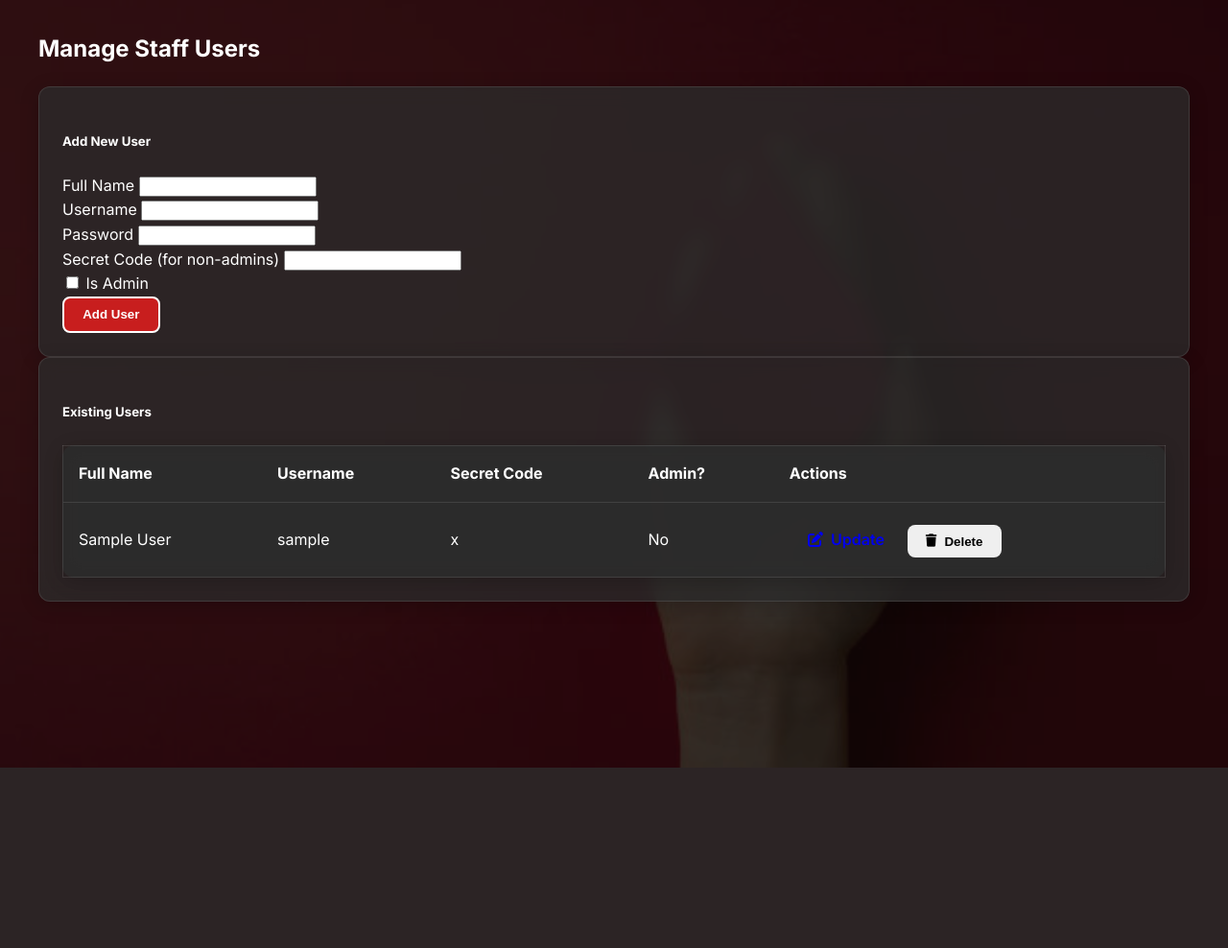
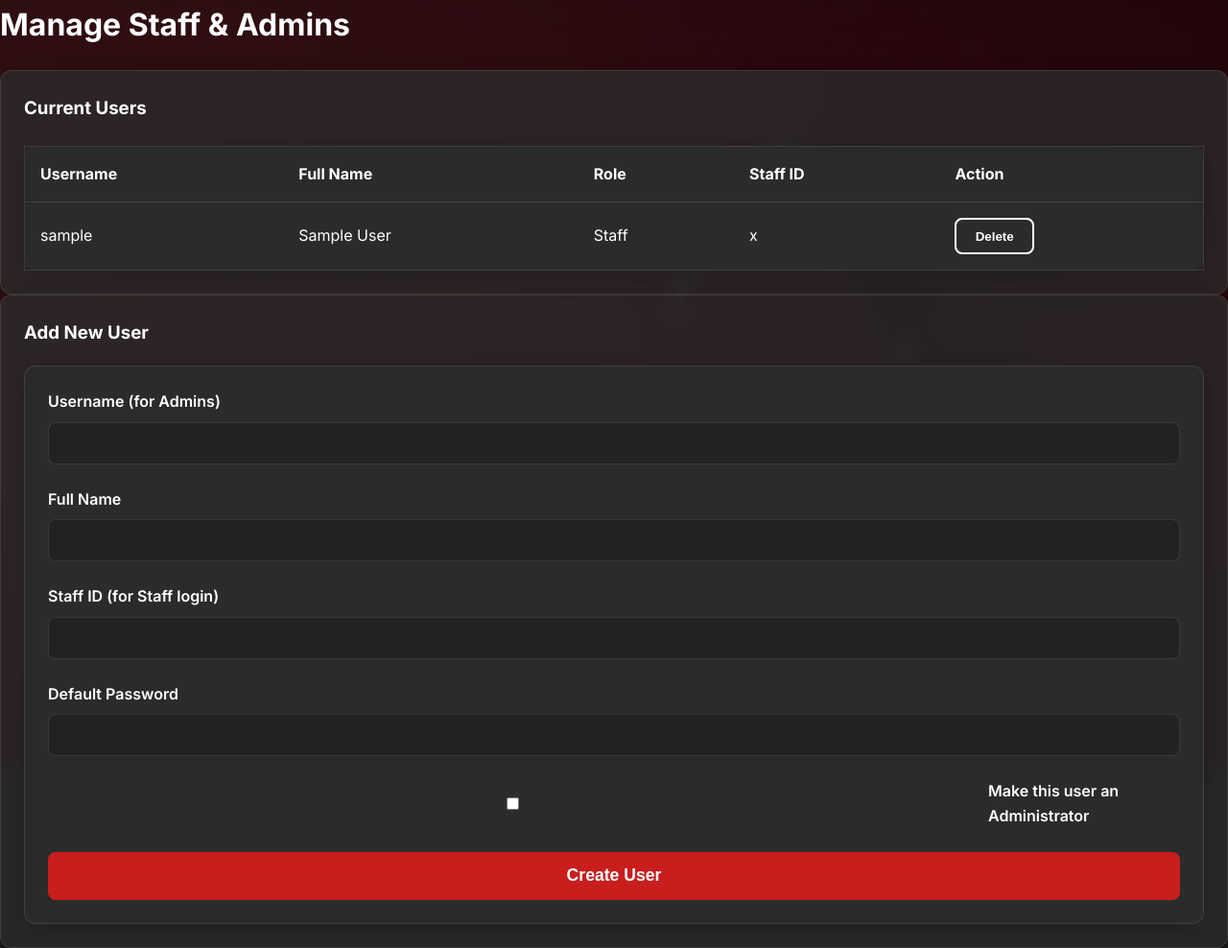
Before and after one commit to shinep750/bloodlink-webapp, a Flask app: template templates/admin_users.html in a window 1280 px wide. Shown: the whole page at 96% size. Before the commit the page ends 800 px from the top, so only its background shows below. Run offline with Flask 2, Linux system fonts and the light colour scheme; the template is opened without the code that fills it: most values are stand-ins (such as "Sample title", 1, 10 or a date in 2020); some libraries are stand-ins or nearby versions.

Commit message:
Update admin_users.html

```diff
--- a/templates/admin_users.html
+++ b/templates/admin_users.html
@@ -1,76 +1,64 @@
-{% extends "base.html" %}
+{% extends 'base.html' %}
+
 {% block content %}
-<div class="container mt-4">
-    <h2>Manage Staff Users</h2>
-
-    <!-- Add User Form -->
-    <div class="card mb-4">
-        <div class="card-body">
-            <h5 class="card-title">Add New User</h5>
-            <form action="{{ url_for('add_user') }}" method="POST">
-                <div class="mb-3">
-                    <label>Full Name</label>
-                    <input type="text" name="full_name" class="form-control" required>
-                </div>
-                <div class="mb-3">
-                    <label>Username</label>
-                    <input type="text" name="username" class="form-control" required>
-                </div>
-                <div class="mb-3">
-                    <label>Password</label>
-                    <input type="password" name="password" class="form-control" required>
-                </div>
-                <div class="mb-3">
-                    <label>Secret Code (for non-admins)</label>
-                    <input type="text" name="secret_code" class="form-control">
-                </div>
-                <div class="form-check mb-3">
-                    <input class="form-check-input" type="checkbox" name="is_admin">
-                    <label class="form-check-label">Is Admin</label>
-                </div>
-                <button type="submit" class="btn btn-primary">Add User</button>
-            </form>
-        </div>
-    </div>
-
-    <!-- Staff Users Table -->
-    <div class="card">
-        <div class="card-body">
-            <h5 class="card-title">Existing Users</h5>
-            <table class="table table-striped">
+    <h1>Manage Staff & Admins</h1>
+    <div class="admin-grid">
+        <div class="card">
+            <h3>Current Users</h3>
+            <table>
                 <thead>
                     <tr>
+                        <th>Username</th>
                         <th>Full Name</th>
-                        <th>Username</th>
-                        <th>Secret Code</th>
-                        <th>Admin?</th>
-                        <th>Actions</th>
+                        <th>Role</th>
+                        <th>Staff ID</th>
+                        <th>Action</th>
                     </tr>
                 </thead>
                 <tbody>
-                    {% for staff in staff_list %}
+                    {% for user in staff_list %}
                     <tr>
-                        <td>{{ staff.full_name }}</td>
-                        <td>{{ staff.username }}</td>
-                        <td>{{ staff.secret_code if staff.secret_code else '-' }}</td>
-                        <td>{{ "Yes" if staff.is_admin else "No" }}</td>
+                        <td>{{ user.username }}</td>
+                        <td>{{ user.full_name }}</td>
+                        <td>{% if user.is_admin %}Admin{% else %}Staff{% endif %}</td>
+                        <td>{{ user.secret_code if user.secret_code else 'N/A' }}</td>
                         <td>
-                            <!-- Update Button -->
-                            <a href="{{ url_for('edit_user', staff_id=staff.staff_id) }}" class="btn btn-warning btn-sm">
-                                <i class="fa fa-edit"></i> Update
-                            </a>
-                            <!-- Delete Button -->
-                            <form action="{{ url_for('delete_user', staff_id=staff.staff_id) }}" method="post" style="display:inline;">
-                                <button type="submit" class="btn btn-danger btn-sm" onclick="return confirm('Are you sure you want to delete this user?');">
-                                    <i class="fa fa-trash"></i> Delete
-                                </button>
+                            {% if user.staff_id != current_user.id %}
+                            <form action="{{ url_for('delete_user', staff_id=user.staff_id) }}" method="post" onsubmit="return confirm('Are you sure you want to delete this user?');">
+                                <button type="submit" class="btn btn-secondary">Delete</button>
                             </form>
+                            {% endif %}
                         </td>
                     </tr>
                     {% endfor %}
                 </tbody>
             </table>
         </div>
+        <div class="card">
+            <h3>Add New User</h3>
+            <form action="{{ url_for('add_user') }}" method="post" class="form-container" style="margin: 0; max-width: 100%;">
+                <div class="form-group">
+                    <label for="username">Username (for Admins)</label>
+                    <input type="text" name="username" id="username" required>
+                </div>
+                <div class="form-group">
+                    <label for="full_name">Full Name</label>
+                    <input type="text" name="full_name" id="full_name" required>
+                </div>
+                <div class="form-group">
+                    <label for="secret_code">Staff ID (for Staff login)</label>
+                    <input type="text" name="secret_code" id="secret_code">
+                </div>
+                <div class="form-group">
+                    <label for="password">Default Password</label>
+                    <input type="password" name="password" id="password" required>
+                </div>
+                <div class="form-group checkbox-group">
+                    <input type="checkbox" name="is_admin" id="is_admin" value="true">
+                    <label for="is_admin">Make this user an Administrator</label>
+                </div>
+                <button type="submit" class="btn btn-primary">Create User</button>
+            </form>
+        </div>
     </div>
-</div>
 {% endblock %}
```
